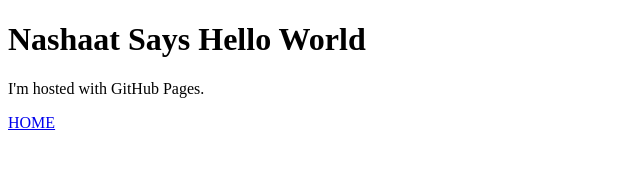
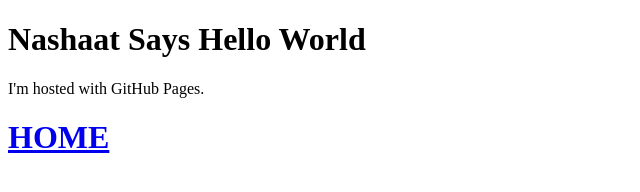
Before and after one commit to nashaatnabil0/nashaatnabil0.github.io, a plain HTML site: page index.html in a window 1280 px wide. Shown: the whole page, without its empty margins (0-640 px from the left). Drawn offline with Linux system fonts and the light colour scheme.

Commit message:
up index

```diff
--- a/index.html
+++ b/index.html
@@ -3,6 +3,6 @@
 <body>
 <h1>Nashaat Says Hello World</h1>
 <p>I'm hosted with GitHub Pages.</p>
-<a href="index (2).html">HOME</a>
+<a href="index (2).html"><h1>HOME</h1></a>
 </body>
 </html>
```
